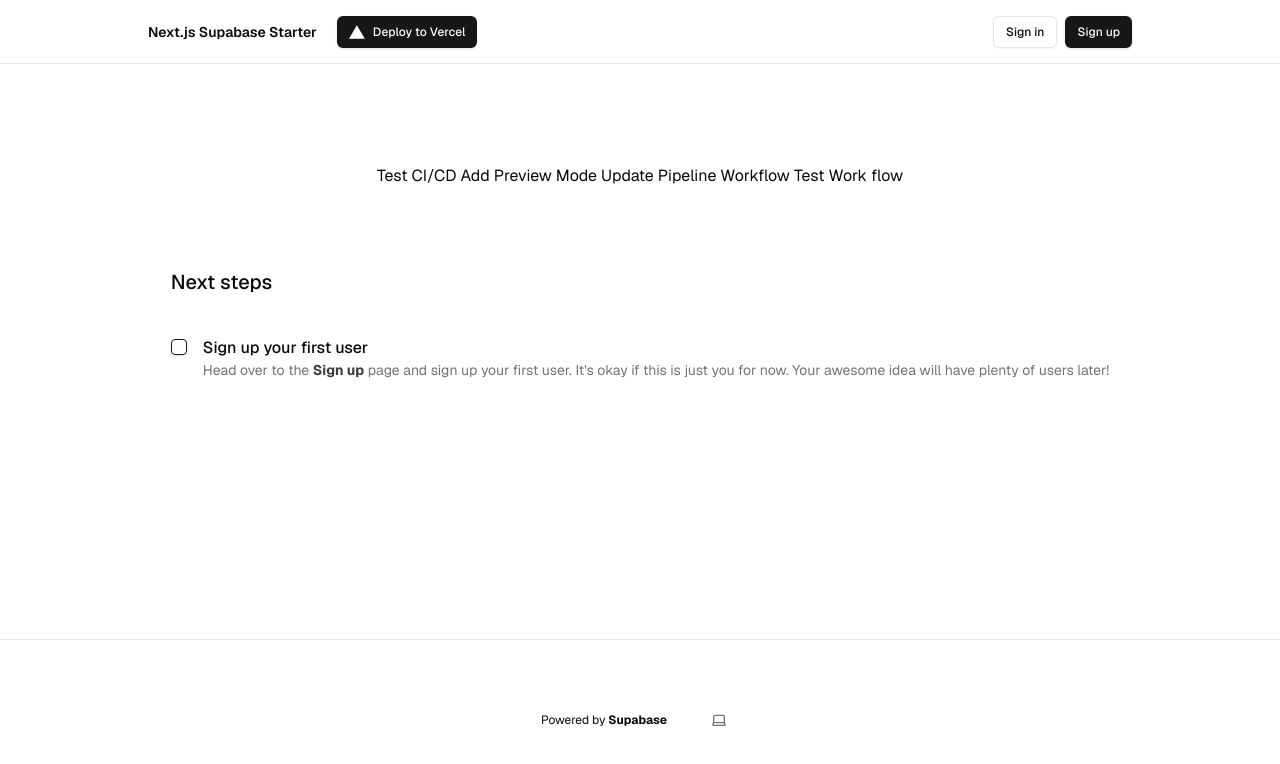
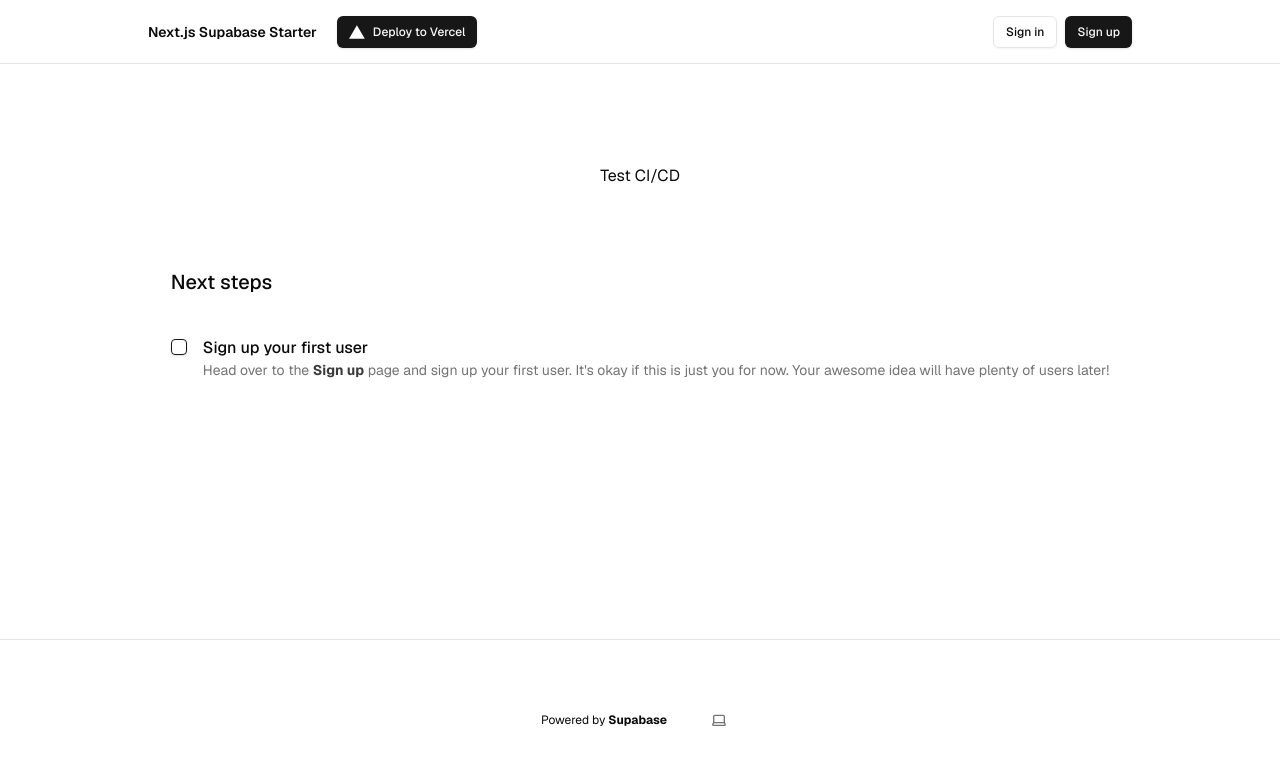
Before and after one commit to superdev1123/next-supabase, a Next.js app: page / in a window 1280 px wide. Shown: the top 764 px of the page. Built offline with nearby package versions, Linux system fonts and the light colour scheme; no server answers.

Commit message:
fix: change title

```diff
--- a/components/hero.tsx
+++ b/components/hero.tsx
@@ -2,9 +2,6 @@ export function Hero() {
   return (
     <div className="flex flex-col gap-16 items-center">
       Test CI/CD
-      Add Preview Mode
-      Update Pipeline Workflow
-      Test Work flow
     </div>
   );
 }
```
